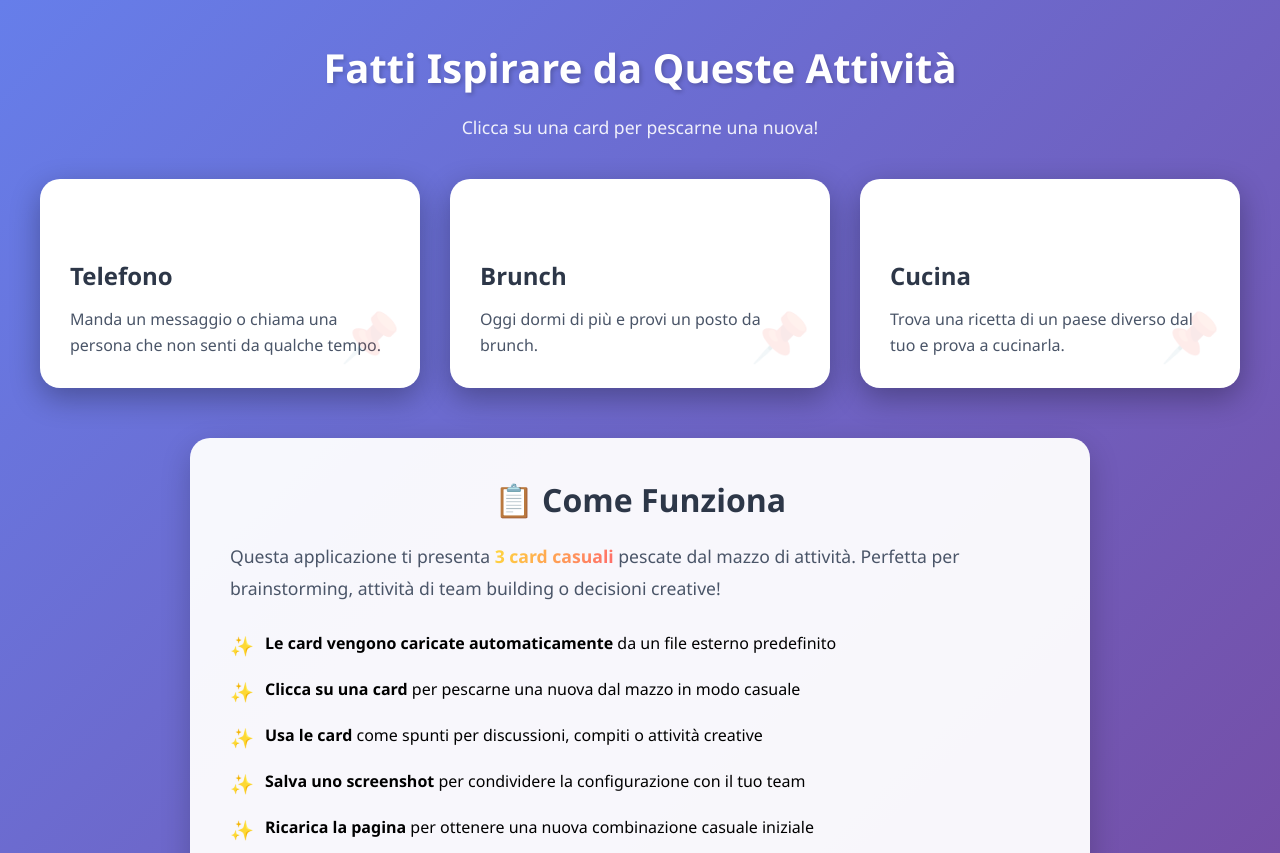
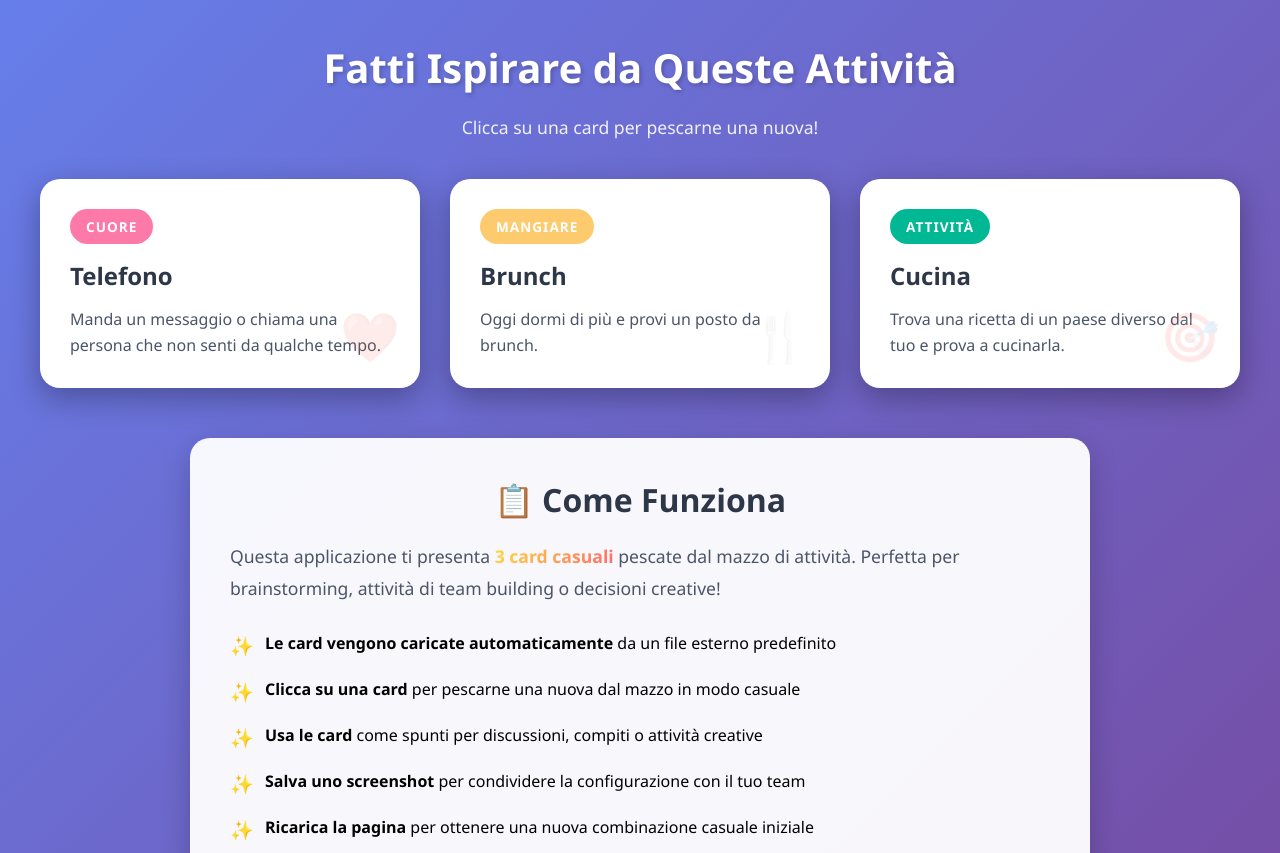
Before and after one commit to DaisySh/MeTime, a plain HTML site: page index.html in a window 1280 px wide. Shown: the top 853 px of the page. Drawn offline with nearby package versions, Linux system fonts and the light colour scheme.

Commit message:
update topics

```diff
--- a/index.html
+++ b/index.html
@@ -56,7 +56,11 @@
             task: '✅',
             quote: '💬',
             tip: '🎯',
-            challenge: '🏆'
+            challenge: '🏆',
+            viaggi: '🧳',
+            cuore: '❤️',
+            mangiare: '🍴',
+            attività: '🎯'
         };
 
         // Funzione di seed per il generatore random basato sul timestamp
--- a/style.css
+++ b/style.css
@@ -127,6 +127,22 @@ h1 {
     --card-color: #ff8c42;
 }
 
+.type-viaggi {
+    --card-color: #6c5ce7;
+}
+
+.type-cuore {
+    --card-color: #fd79a8;
+}
+
+.type-mangiare {
+    --card-color: #fdcb6e;
+}
+
+.type-attività {
+    --card-color: #00b894;
+}
+
 .file-info {
     display: none;
 }
```
